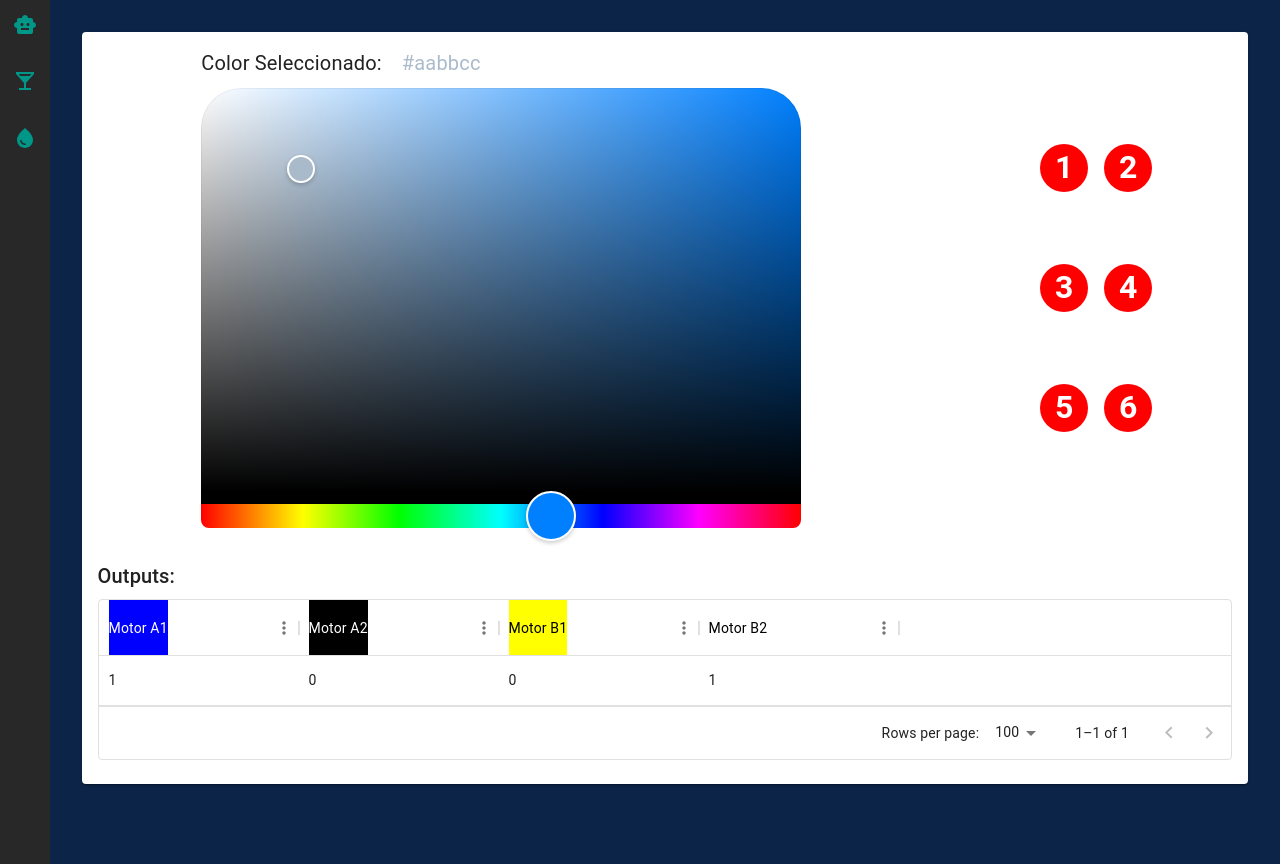
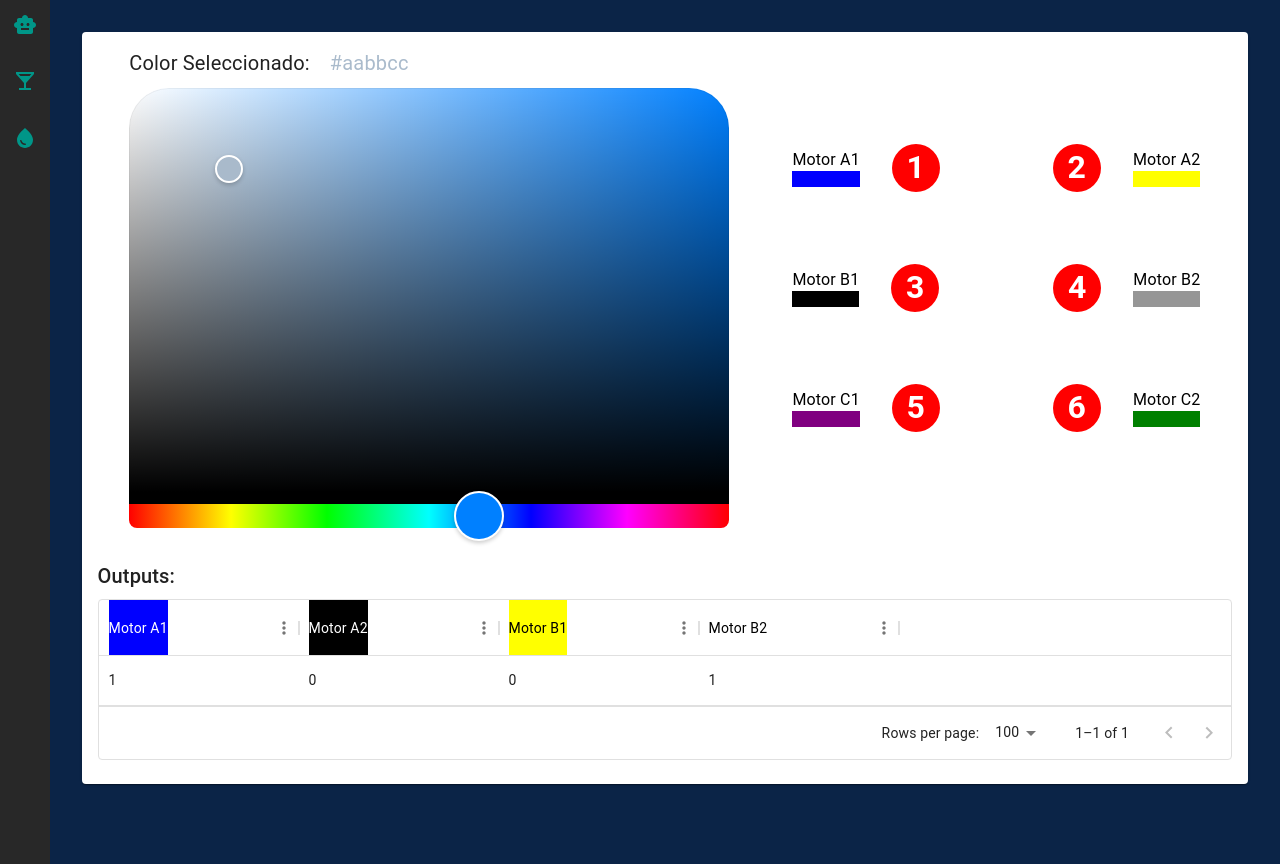
Before and after one commit to bert27/Wifi-irrigation-system, a React (Create React App) app in the folder client/: page / in a window 1280 px wide. Built offline with nearby package versions, Linux system fonts and the light colour scheme.

Commit message:
no message

```diff
--- a/client/src/pages/car/components/card-outputs.tsx
+++ b/client/src/pages/car/components/card-outputs.tsx
@@ -8,35 +8,41 @@ export const CardOutputs = (props: any) => {
   const circlesInitialize = [
     {
       color: "red",
-      name: "Círculo 1",
+      name: "Motor A1",
+      colorLabel: "blue",
     },
     {
       color: "red",
-      name: "Círculo 2",
+      name: "Motor A2",
+      colorLabel: "yellow",
     },
     {
       color: "red",
-      name: "Círculo 3",
+      name: "Motor B1",
+      colorLabel: "black",
     },
     {
       color: "red",
-      name: "Círculo 4",
+      name: "Motor B2",
+      colorLabel: "#969696",
     },
     {
       color: "red",
-      name: "Círculo 5",
+      name: "Motor C1",
+      colorLabel: "purple",
     },
     {
       color: "red",
-      name: "Círculo 6",
+      name: "Motor C2",
+      colorLabel: "green",
     },
   ];
   const [circles, setCircles] = useState(circlesInitialize);
 
-  const sendDataToServer = async (outputSelected: number,value: boolean) => {
+  const sendDataToServer = async (outputSelected: number, value: boolean) => {
     const response = await robotService.sendDataOutputSelectedToServer({
       output: outputSelected,
-      value: value
+      value: value,
     });
     console.log("response", response);
   };
@@ -45,26 +51,25 @@ export const CardOutputs = (props: any) => {
     const circlesCopy = [...circles];
     const circleActual = circlesCopy[index];
 
-    circleActual.color = circleActual.color === "red" ? "green" : "red";
+    circleActual.color = circleActual.color === "green" ? "red" : "green";
     setCircles([...circles.map((c, i) => (i === index ? circleActual : c))]);
 
-    sendDataToServer(index + 1,circleActual.color ==="green" ? true : false);
+    sendDataToServer(index + 1, circleActual.color === "green" ? true : false);
   };
 
   return (
-    <Grid container width={"8em"} spacing={1}>
+    <Grid container width={"26em"} spacing={1}>
       {circles.map((circle, index) => (
         <Grid item xs={6} key={index}>
           <Box
-            sx={
-              {
-                //    display: "flex",
-                //     alignItems: "center",
-                //   justifyContent: "center",
-              }
-            }
+            display={"flex"}
+            alignItems="center"
+            sx={{
+              flexFlow:
+                index === 1 || index === 3 || index === 5 ? "row-reverse" : "",
+            }}
           >
-            {/*          <Box>
+            <Box>
               <Typography
                 variant="body2"
                 color="black"
@@ -72,7 +77,9 @@ export const CardOutputs = (props: any) => {
               >
                 {circle.name}
               </Typography>
-      </Box>*/}
+              <Box sx={{ background: circle.colorLabel, width: "100%",height: "1em" }}></Box>
+            </Box>
+
             <Box
               sx={{
                 backgroundColor: circle.color,
```
Lines whose indentation alone changed are shown as unchanged.
